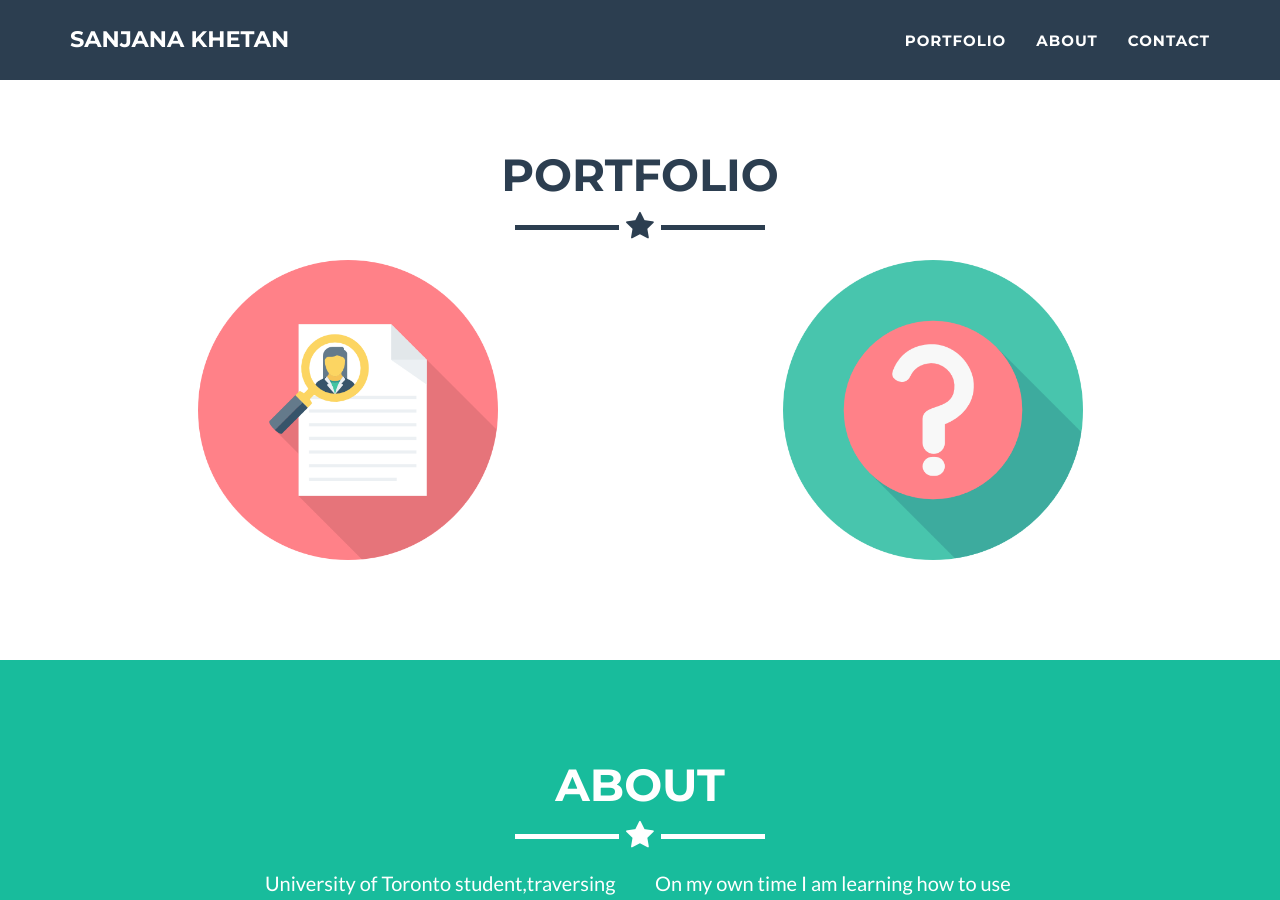
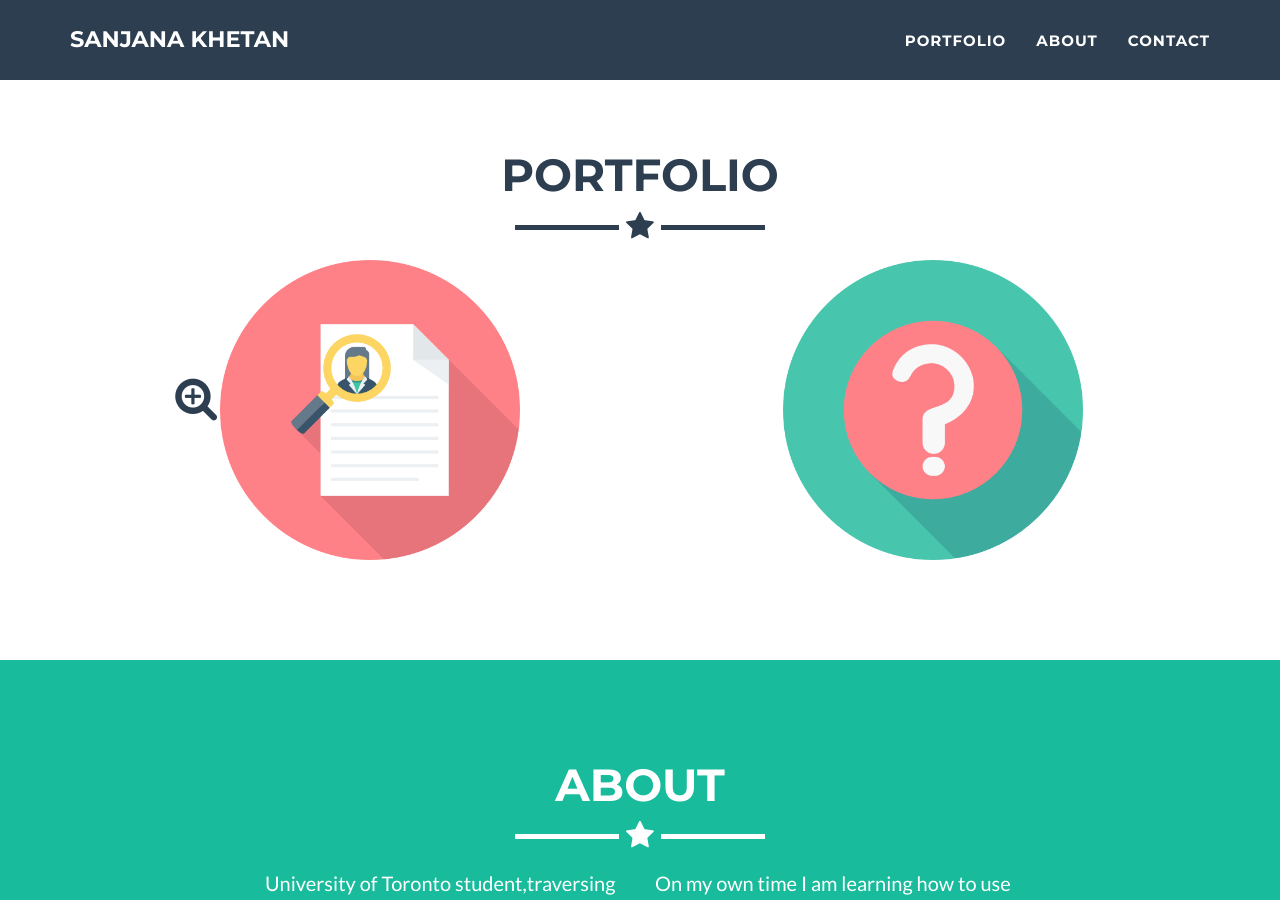
Before and after one commit to badgirlsanju/badgirlsanju.github.io, a Jekyll site: the page built from index.html, in a window 1280 px wide and 900 px high, scrolled down 819 px. Built offline with Jekyll 4.4.1, drawn with Linux system fonts in a browser that asks for light colours.

Commit message:
Update portfolio_grid.html

```diff
--- a/_includes/portfolio_grid.html
+++ b/_includes/portfolio_grid.html
@@ -9,6 +9,10 @@
             </div>
             <div class="row">
                 <div class="col-sm-6 text-center">
+                    <div
+                         <i class="fa fa-search-plus fa-3x">
+                         </i>
+                    </div>
                     <a href="img/resume.pdf">
                         <img src="img/resumeicon.png" alt="Resume" height="300" width="300" align="middle" rotate="180">
                     </a>
```
